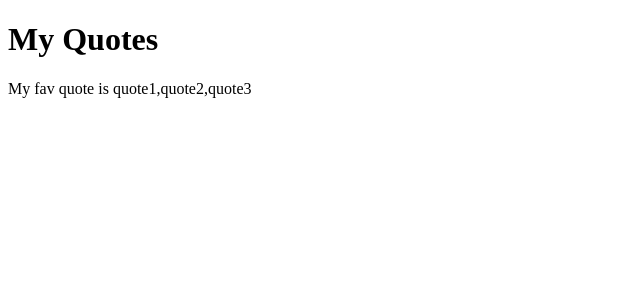
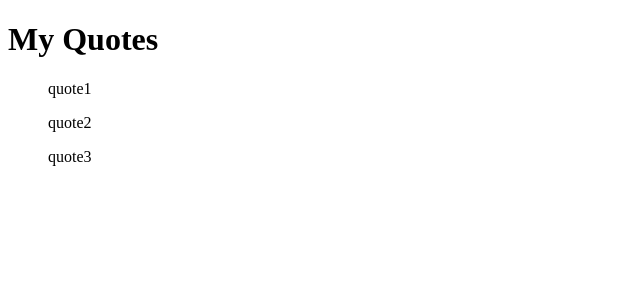
Before and after one commit to Mercywairimu01/quotes-app, an Angular app: page / in a window 1280 px wide. Shown: the top 300 px of the page, without its empty margins (0-640 px from the left). Built offline with nearby package versions, Linux system fonts and the light colour scheme.

Commit message:
add a ul with an ngFor directive to loop through the quotes array

```diff
--- a/src/app/app.component.html
+++ b/src/app/app.component.html
@@ -1,6 +1,8 @@
 <div>
   <h1>My Quotes</h1>
-  <p>My fav quote is {{quotes}}</p>
+  <ul *ngFor="let quote of quotes">
+  {{quote}}
+  </ul>
 </div>
 
 <router-outlet></router-outlet>
```
